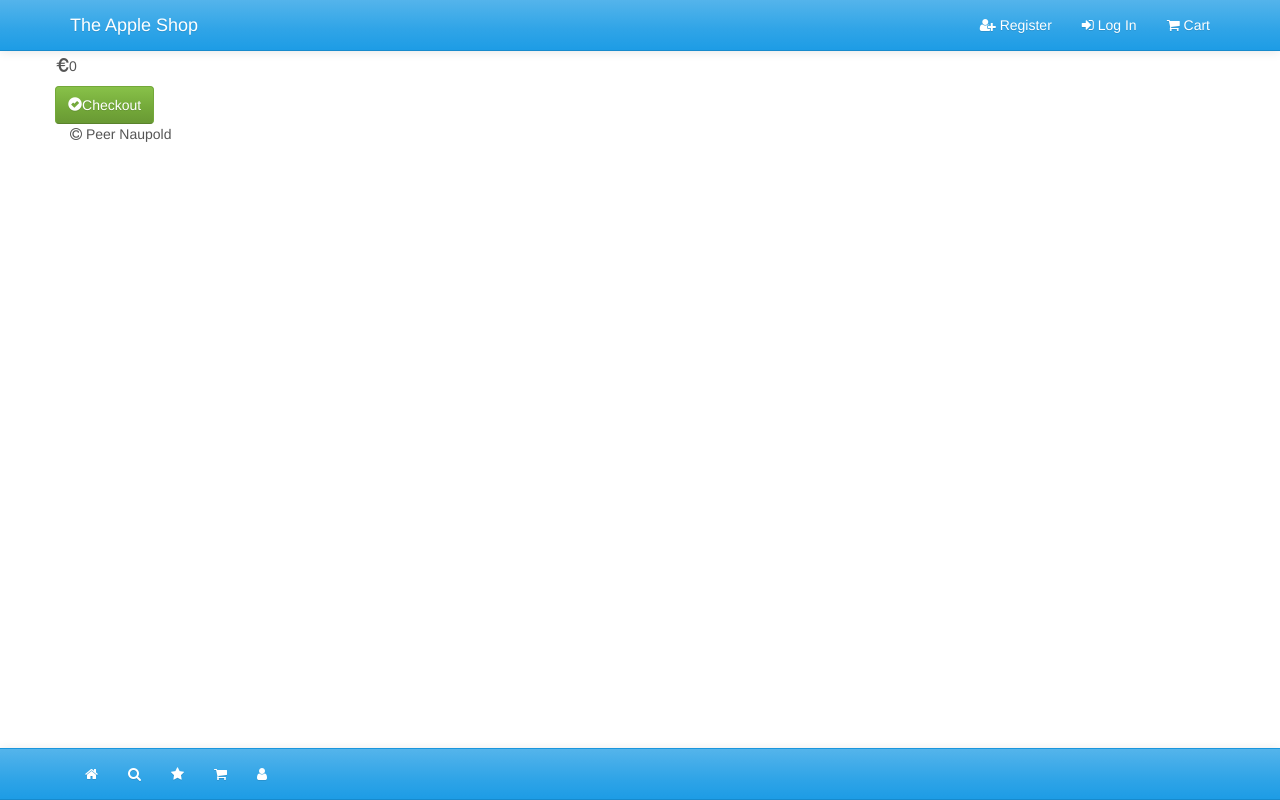
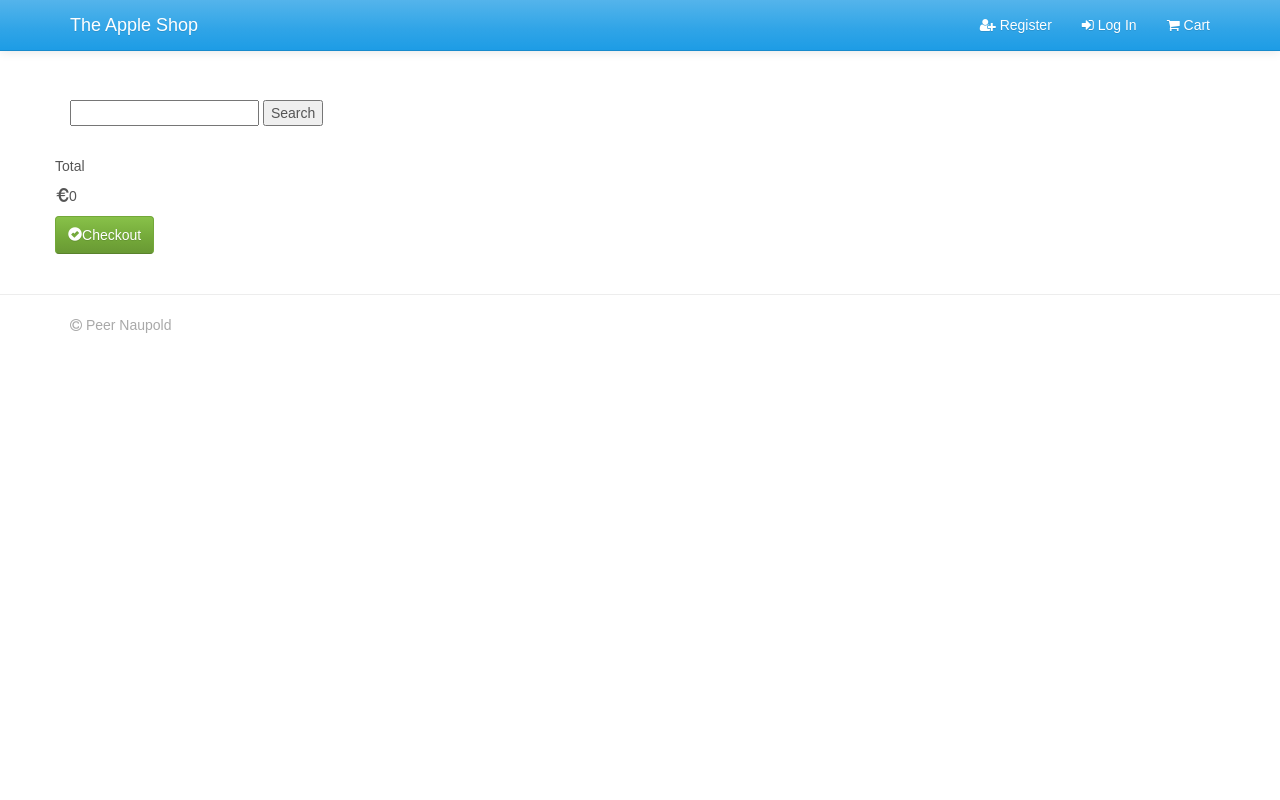
Before and after one commit to Code-Institute-Submissions/the_appleshop, a Django app: page /cart/ in a window 1280 px wide. Run offline with Django 3.2, Linux system fonts and the light colour scheme; some libraries are stand-ins or nearby versions.

Commit message:
added landscape breakpoint

```diff
--- a/sitestates.py
+++ b/sitestates.py
@@ -1,4 +1,3 @@
 def get_active_app(request):
     app_path =  request.get_full_path()
-    print(app_path)
     return {'app_path' : app_path}
--- a/static/css/styles.css
+++ b/static/css/styles.css
@@ -83,4 +83,91 @@
     color: rgba(255, 0, 0, 0.5);
   }
 }
+
+@media screen and (min-height: 415px) and (min-width: 500px) and (max-width: 3840px) and (orientation: landscape) {
+  body {
+    font-family: Arial;
+    padding-top: 100px;
+  }
+  footer {
+    margin-top: 40px;
+    padding-top: 20px;
+    padding-bottom: 20px;
+    border-top: 1px solid #ededed;
+    color: #A9A9A9;
+  }
+  .icon-bar {
+    background-color: #fff;
+  }
+  .accountform {
+    padding-top: 20px;
+  }
+  .badge {
+    padding-left: 9px;
+    padding-right: 9px;
+    border-radius: 9px;
+  }
+  .label-warning[href],
+  .badge-warning[href] {
+    background-color: #c67605;
+  }
+  .product {
+    background-size: contain;
+    background-position: center center;
+    background-repeat: no-repeat;
+    width: 150px;
+    height: 150px;
+    margin: 0 auto;
+  }
+  caption p {
+    word-wrap: break-word;
+  }
+  .row.row-flex {
+    display: -webkit-box;
+    display: -ms-flexbox;
+    display: flex;
+    -ms-flex-wrap: wrap;
+        flex-wrap: wrap;
+    margin-top: 30px;
+  }
+  .panel-default {
+    border-color: transparent;
+    padding: 0 10px;
+  }
+  .panel-body {
+    height: 100%;
+    border: 1px solid #ddd;
+  }
+  .product-description {
+    min-height: 40px;
+  }
+  .productcard {
+    width: 95vw;
+  }
+  #bottomnavbar {
+    display: none;
+  }
+  #bottombar {
+    display: none;
+    -ms-flex-wrap: wrap;
+        flex-wrap: wrap;
+    margin: 7.5px 0;
+  }
+  #bottombar .quicklinks {
+    width: 20vw;
+    display: -webkit-box;
+    display: -ms-flexbox;
+    display: flex;
+    -webkit-box-pack: center;
+        -ms-flex-pack: center;
+            justify-content: center;
+    -webkit-box-align: center;
+        -ms-flex-align: center;
+            align-items: center;
+    font-size: 6vw;
+  }
+  .active-app {
+    color: rgba(255, 0, 0, 0.5);
+  }
+}
 /*# sourceMappingURL=styles.css.map */
--- /dev/null
+++ b/static/scss/_partials/_landscape-desktop.scss
@@ -0,0 +1,97 @@
+@media screen and (min-height: 415px) and (min-width: 500px) and (max-width: 3840px) and (orientation: landscape) {
+    body {
+        font-family: Arial;
+        padding-top: 100px;
+    }
+
+    footer {
+        margin-top: 40px;
+        padding-top: 20px;
+        padding-bottom: 20px;
+        border-top: 1px solid #ededed;
+        color: #A9A9A9;
+    }
+
+    .icon-bar {
+        background-color: #fff;
+    }
+
+    .accountform {
+        padding-top: 20px;
+    }
+
+    .badge {
+        padding-left: 9px;
+        padding-right: 9px;
+        -webkit-border-radius: 9px;
+        -moz-border-radius: 9px;
+        border-radius: 9px;
+    }
+
+    .label-warning[href],
+    .badge-warning[href] {
+        background-color: #c67605;
+    }
+
+    .product {
+        background-size: contain;
+        background-position: center center;
+        background-repeat: no-repeat;
+        width: 150px;
+        height: 150px;
+        margin: 0 auto;
+    }
+
+    caption p {
+        word-wrap: break-word;
+    }
+
+    .row.row-flex {
+        display: flex;
+        flex-wrap: wrap;
+        margin-top: 30px;
+    }
+
+    .panel-default {
+        border-color: transparent;
+        padding: 0 10px;
+    }
+
+    .panel-body {
+        height: 100%;
+        border: 1px solid #ddd;
+    }
+
+    .product-description {
+        min-height: 40px;
+    }
+
+    .productcard {
+        width: 95vw;
+    }
+
+    #bottomnavbar {
+        display: none;
+    }
+
+    #bottombar {
+        display: none;
+        flex-wrap: wrap;
+        margin: 7.5px 0;
+    }
+
+    #bottombar .quicklinks {
+        width: 20vw;
+        display: flex;
+        justify-content: center;
+        align-items: center;
+        font-size: 6vw;
+    }
+
+    .active-app {
+        color: rgba(255, 0, 0, 0.5);
+    }
+
+
+
+}
--- a/static/scss/styles.scss
+++ b/static/scss/styles.scss
@@ -2,5 +2,5 @@
 //@import "_partials/_portrait-desktop.scss";
 //@import "_partials/_portrait-ipad.scss";
 //@import "_partials/_landscape-mobile.scss";
-//@import "_partials/_landscape-desktop.scss";
+@import "_partials/_landscape-desktop.scss";
 //@import "_partials/_landscape-ipad.scss";
--- a/templates/base.html
+++ b/templates/base.html
@@ -77,7 +77,7 @@
             <p><i class="fa fa-copyright"></i> Peer Naupold</p>
         </div>
     </footer>
-    <nav class="navbar navbar-masthead navbar-default navbar-fixed-bottom">
+    <nav class="navbar navbar-masthead navbar-default navbar-fixed-bottom" id="bottomnavbar">
         <div class="container">
             <div class="navbar-header">
                 <ul class="nav navbar-nav navbar-right" id="bottombar">
```
Also changed, not shown: 1 other file.
